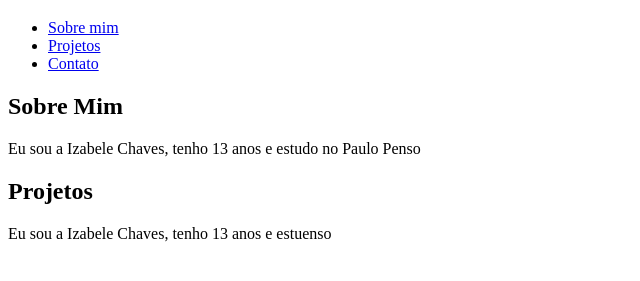
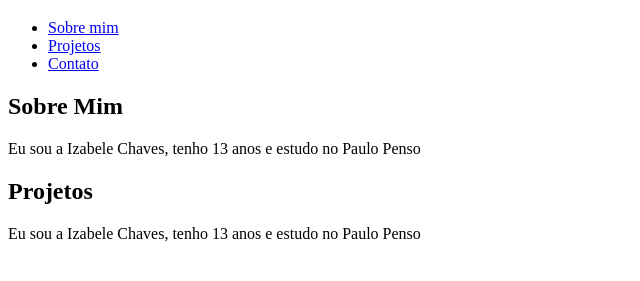
Before and after one commit to izabelechaves/pessoal, a plain HTML site: page index.html in a window 1280 px wide. Shown: the part 61-342 px from the top of the page, without its empty margins (0-640 px from the left). Drawn offline with Linux system fonts and the light colour scheme.

Commit message:
Update index.html

```diff
--- a/index.html
+++ b/index.html
@@ -20,6 +20,7 @@
 </sections>
 <sections id="projetos">
  <h2>Projetos</h2>
- <p>Eu sou a Izabele Chaves, tenho 13 anos e estuenso</p> </sections>
+ <p>Eu sou a Izabele Chaves, tenho 13 anos e estudo no Paulo Penso</p>
+</sections>
 </body>
 </html>
```
